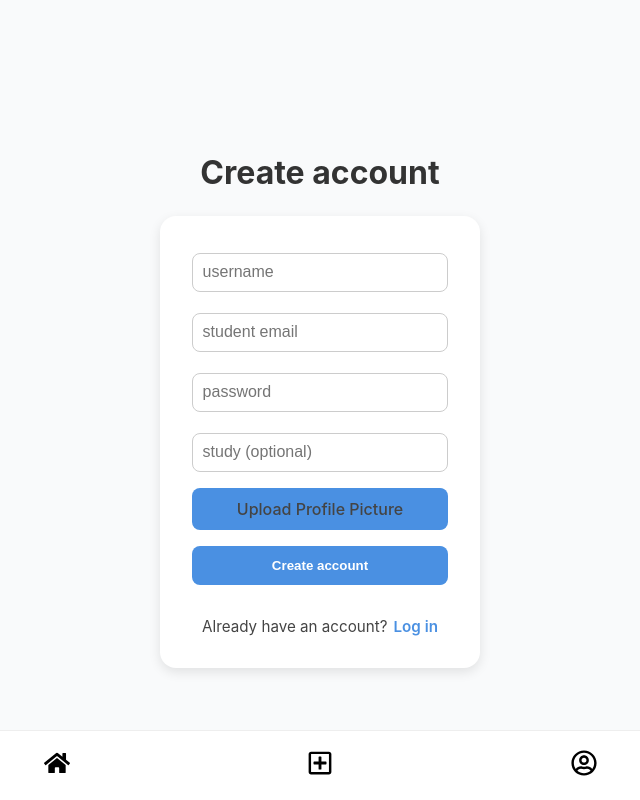
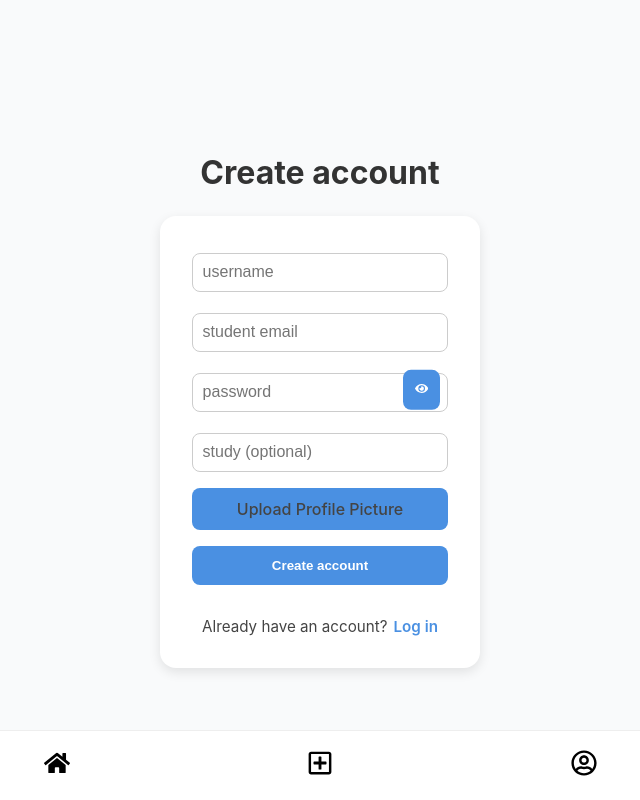
Before and after one commit to CageLJ/Stunnect, a React (Vite) app in the folder COEX-Stunnect/: page /register in a window 1280 px wide. Shown: the whole page, without its empty margins (320-960 px from the left). Built offline with nearby package versions, Linux system fonts and the light colour scheme; no server answers.

Commit message:
added first bit of password visible or not

```diff
--- a/COEX-Stunnect/src/pages/login/AuthStyles.css
+++ b/COEX-Stunnect/src/pages/login/AuthStyles.css
@@ -175,3 +175,39 @@
     max-width: 100%;
     word-break: break-all;
 }
+
+/* Password field with toggle button */
+.password-field {
+    position: relative;
+    display: flex;
+    align-items: center;
+    width: 100%;
+}
+
+.password-field input {
+    width: 100%;
+    /* keep same vertical padding, add right padding for the toggle */
+    padding-right: 3.5rem;
+}
+
+.toggle-password {
+    position: absolute;
+    right: 8px;
+    top: 50%;
+    transform: translateY(-50%);
+    background: transparent;
+    border: none;
+    /* color: #4a90e2; */
+    font-weight: 600;
+    cursor: pointer;
+    padding: 0.25rem 0.5rem;
+    border-radius: 6px;
+}
+
+/* .toggle-password:hover {
+    background: rgba(74,144,226,0.08);
+}
+
+.toggle-password:focus {
+    outline: 2px solid rgba(74,144,226,0.18);
+} */
--- a/COEX-Stunnect/src/pages/login/RegisterPage.jsx
+++ b/COEX-Stunnect/src/pages/login/RegisterPage.jsx
@@ -1,12 +1,14 @@
 import { useState } from "react";
 import { useNavigate, Link } from "react-router-dom";
 import { useAuth } from "../../contexts/AuthContext";
+import { FaEye, FaEyeSlash } from "react-icons/fa";
 import "./AuthStyles.css";
 
 export const RegisterPage = () => {
     const [username, setUsername] = useState("");
     const [email, setEmail] = useState("");
     const [password, setPassword] = useState("");
+    const [showPassword, setShowPassword] = useState(false);
     const [study, setStudy] = useState("");
     const [profileImage, setProfileImage] = useState(null); // new
     const [error, setError] = useState(null);
@@ -124,12 +126,24 @@ export const RegisterPage = () => {
                     type="email"
                 />
 
-                <input
-                    value={password}
-                    onChange={(e) => setPassword(e.target.value)}
-                    placeholder="password"
-                    type="password"
-                />
+                <div className="password-field">
+                    <input
+                        value={password}
+                        onChange={(e) => setPassword(e.target.value)}
+                        placeholder="password"
+                        type={showPassword ? "text" : "password"}
+                        aria-label="password"
+                    />
+                    <button
+                        type="button"
+                        className="toggle-password"
+                        onClick={() => setShowPassword((s) => !s)}
+                        aria-pressed={showPassword}
+                        aria-label={showPassword ? "Hide password" : "Show password"}
+                    >
+                        {showPassword ? <FaEyeSlash /> : <FaEye />}
+                    </button>
+                </div>
 
                 <input
                     value={study}
```
